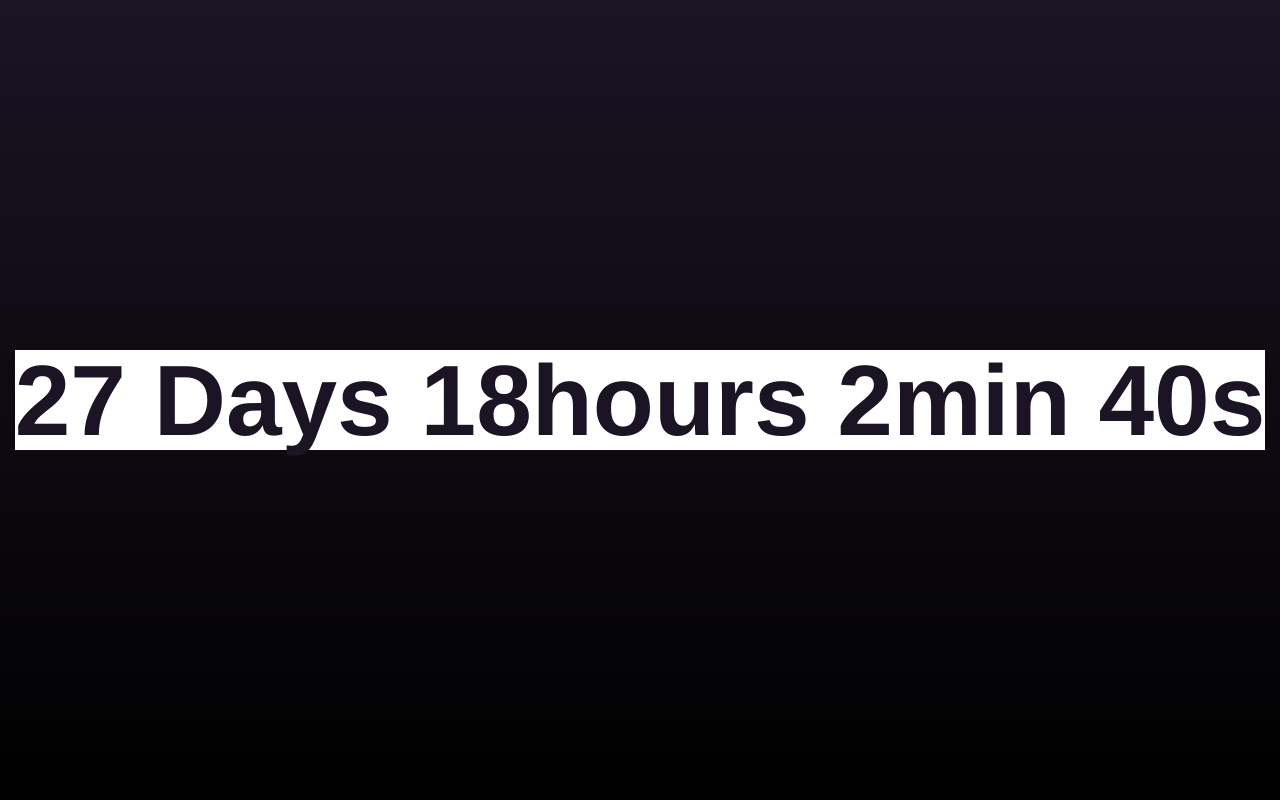
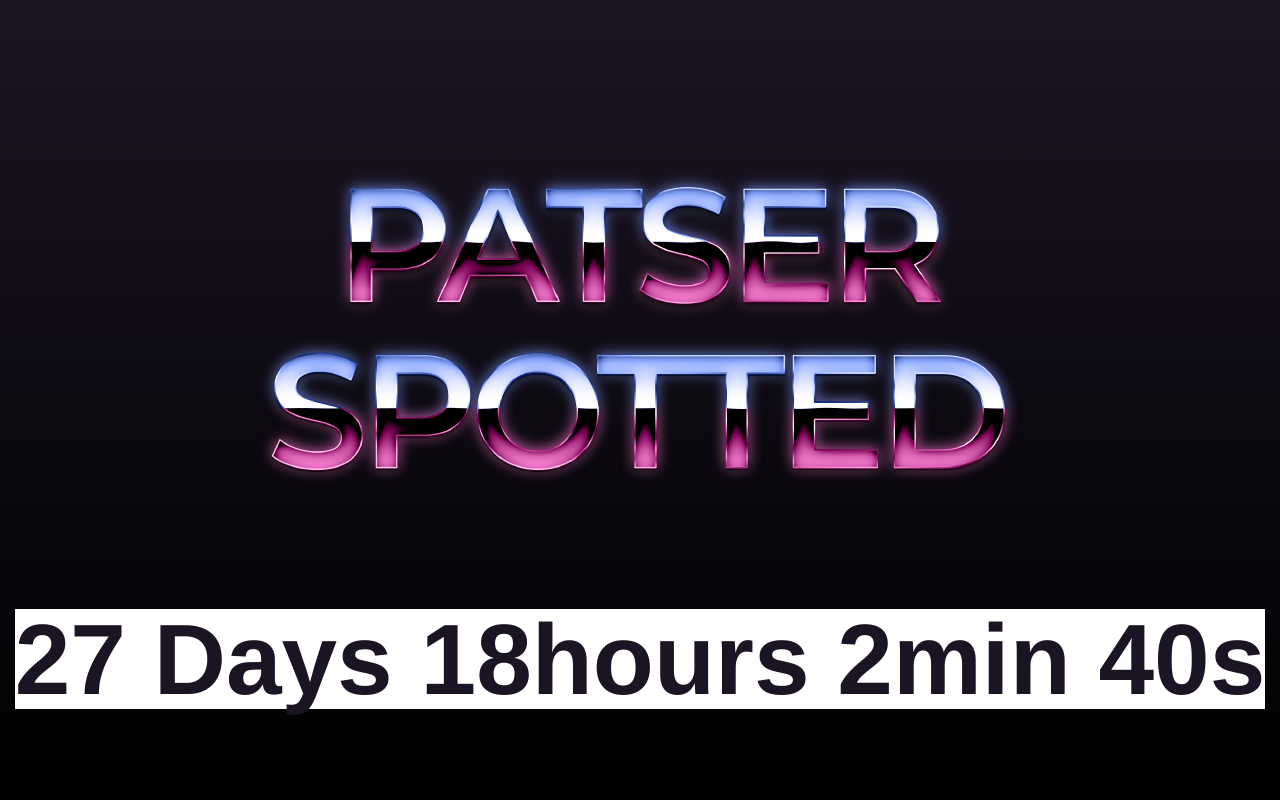
Before and after one commit to cielbrys/patserspotted-site, a PHP site: page / in a window 1280 px wide. Run offline with PHP 8.4, Linux system fonts and the light colour scheme; some web fonts are replaced.

Commit message:
80s count

```diff
--- a/css/style.css
+++ b/css/style.css
@@ -34,9 +34,15 @@ body {
     flex-flow: column;
     justify-content: center;
     align-items: center;
-    background-image: linear-gradient(
-        #1B1424, black
-    )
+    background-image: linear-gradient(#1B1424, black);
+}
+
+.wrapper{
+    height: 100%;
+    display: flex;
+    flex-flow: column;
+    justify-content: center;
+    align-items: center;
 }
 
 .timer{
@@ -45,6 +51,11 @@ body {
     font-size: 10rem;
     background-color: white;
     color: #1B1424;
+    margin-bottom: 5rem;
+    transform: translateY(-15rem);
     /*url('../assets/img/80sChromeTextEffect.png');*/
 
 }
+
+.patserimg{
+}
--- a/index.html
+++ b/index.html
@@ -13,10 +13,10 @@
 </head>
 
 <body class="body">
-    <main class="timerWrapper">
-        <header>
-            <h1 class="timer" id="timer"></h1>
-        </header>
+    <main class="wrapper">
+            <img src="./assets/img/80patser.png" alt="80'sPatser" class="patserimg">
+        <h1 class="timer" id="timer"></h1>
+
     </main>
 </body>
 <script>
```
Also changed, not shown: assets/img/80patser.png (added), 3 other files.
